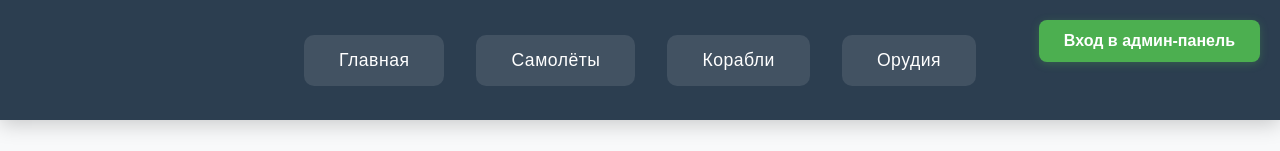
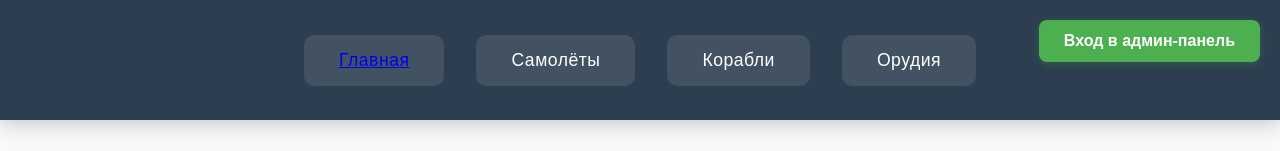
Before and after one commit to ZetnikVatnikGOOOOOOOOOL282/SVOBURGER, a plain HTML site: page tanks.html in a window 1280 px wide. Shown: the top 151 px of the page. Drawn offline with Linux system fonts and the light colour scheme; no server answers.

Commit message:
Комментарий10

```diff
--- a/tanks.html
+++ b/tanks.html
@@ -11,7 +11,7 @@
 <body>
     <header>
         <nav>
-            <button class="nav-button">Главная</button>
+            <button class="nav-button"><a href="index.html">Главная</a></button>
             <button class="nav-button">Самолёты</button>
             <button class="nav-button">Корабли</button>
             <button class="nav-button">Орудия</button>
```
